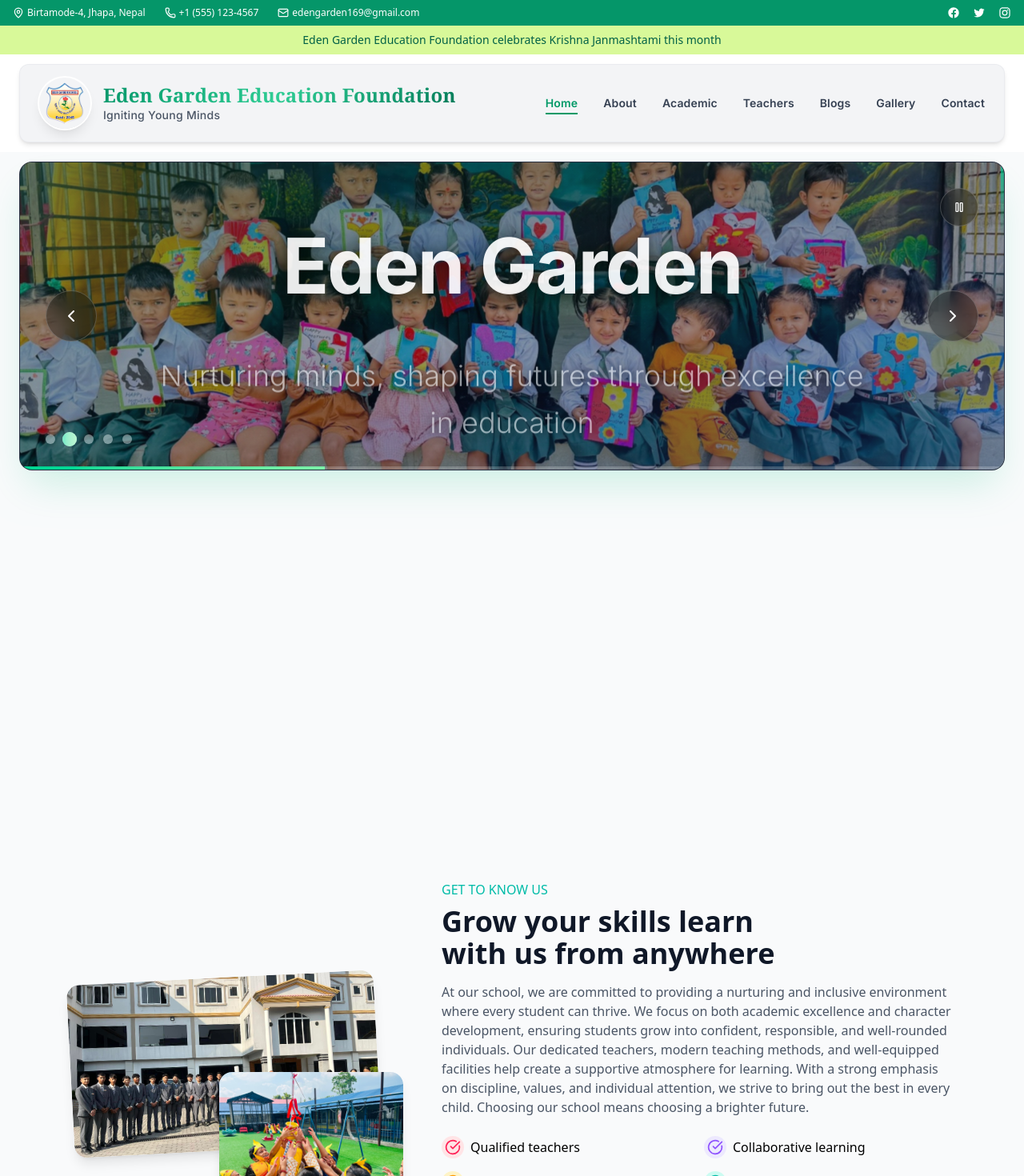
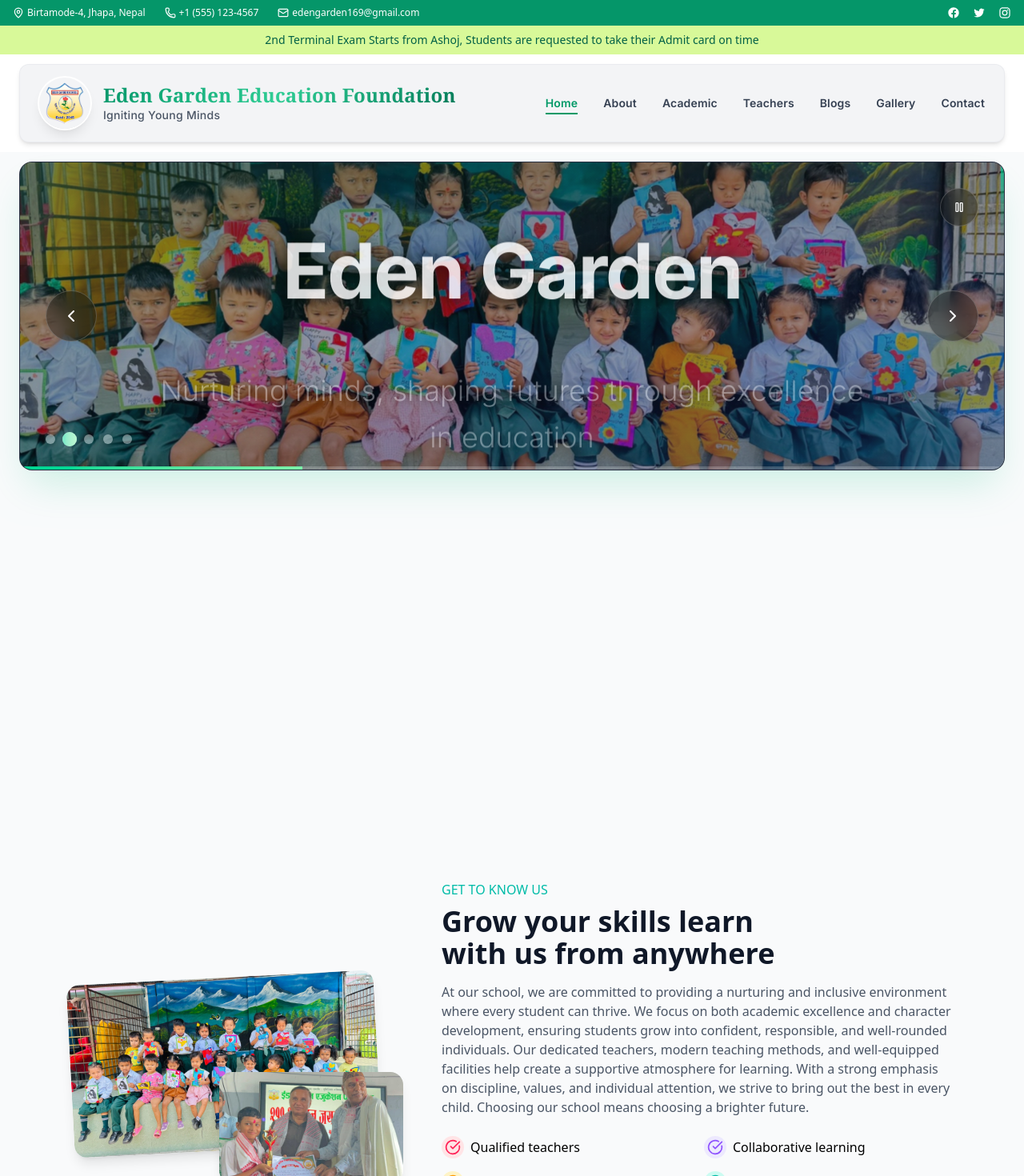
Before and after one commit to Shahil-8848/EdenGarden, a React (Vite) app: page / in a window 1280 px wide. Shown: the top 1470 px of the page at 80% size. Built offline with nearby package versions, Linux system fonts and the light colour scheme.

Commit message:
Recent modification

```diff
--- a/src/MyComponents/Header.tsx
+++ b/src/MyComponents/Header.tsx
@@ -227,8 +227,8 @@ const ProfessionalHeader: React.FC<HeaderProps> = ({
       <div className="bg-lime-200 text-emerald-800 py-2">
         <div className="container mx-auto px-4">
           <p className="text-sm text-center font-medium">
-            Eden Garden Education Foundation celebrates Krishna Janmashtami this
-            month
+            2nd Terminal Exam Starts from Ashoj, Students are requested to take
+            their Admit card on time
           </p>
         </div>
       </div>
--- a/src/MyComponents/WhyUs.tsx
+++ b/src/MyComponents/WhyUs.tsx
@@ -1,7 +1,7 @@
 import { Button } from "@/components/ui/button";
 import { CheckCircle } from "lucide-react";
-import Krishna2 from "./Krishna2.jpg";
-import Plus2 from "./Plus2Pics6.jpg";
+import child from "../SchoolPics/edenChildBanner1.jpg";
+import Futsal from "../SchoolPics/Events/WinnerPoet.jpeg";
 export default function ElearningHero() {
   return (
     <div className="w-full max-w-6xl mx-auto p-6 relative">
@@ -11,7 +11,7 @@ export default function ElearningHero() {
           {/* Main image */}
           <div className="relative z-10 rounded-2xl overflow-hidden shadow-lg transform rotate-[-3deg]">
             <img
-              src={Plus2}
+              src={child}
               alt="Smiling woman with glasses"
               className="w-full h-auto"
             />
@@ -30,7 +30,7 @@ export default function ElearningHero() {
           {/* Secondary image */}
           <div className="absolute top-1/4 right-0 w-3/5 rounded-2xl overflow-hidden shadow-lg z-20 transform translate-x-8 translate-y-16">
             <img
-              src={Krishna2}
+              src={Futsal}
               alt="Online learning session"
               className="w-full h-auto"
             />
--- a/src/pages/HomePage.tsx
+++ b/src/pages/HomePage.tsx
@@ -25,6 +25,7 @@ import Header from "@/MyComponents/Header";
 import edenChildBanner1 from "../SchoolPics/edenChildBanner1.jpg";
 import EdenBanner2 from "../SchoolPics/EdenBanner2.jpg";
 import See from "../SchoolPics/SeeBatch2081.jpg";
+import kidsGroup from "../SchoolPics/kidsGroup.jpg";
 // Register ScrollTrigger plugin
 gsap.registerPlugin(ScrollTrigger);
 
@@ -140,7 +141,7 @@ const HomePage = () => {
               <div className="md:col-span-1">
                 <div className="overflow-hidden rounded-lg">
                   <img
-                    src="https://images.unsplash.com/photo-1523050854058-8df90110c9f1?ixlib=rb-4.0.3&ixid=M3wxMjA3fDB8MHxwaG90by1wYWdlfHx8fGVufDB8fHx8fA%3D%3D&auto=format&fit=crop&w=1470&q=80"
+                    src={kidsGroup}
                     alt="School building"
                     className="w-full h-full object-cover"
                   />
@@ -364,7 +365,7 @@ const HomePage = () => {
         </section> */}
 
         {/* Events Section */}
-        <section ref={eventsRef} className="py-12 bg-gray-50">
+        {/* <section ref={eventsRef} className="py-12 bg-gray-50">
           <div className="container mx-auto px-4">
             <div className="text-center mb-12">
               <h2 className="text-3xl font-bold text-gray-800 mb-2">
@@ -395,7 +396,7 @@ const HomePage = () => {
                   </div>
                   <div className="p-4 flex-grow">
                     <h3 className="font-semibold text-lg mb-1">
-                      Krishna Janmashtami
+                      2nd Term Examination
                     </h3>
                     <div className="flex items-center text-gray-500 text-sm mb-2">
                       <svg
@@ -436,7 +437,7 @@ const HomePage = () => {
               </Button>
             </div>
           </div>
-        </section>
+        </section> */}
 
         {/* Testimonials Section */}
         {/* <section ref={testimonialsRef} className="py-12">
```
